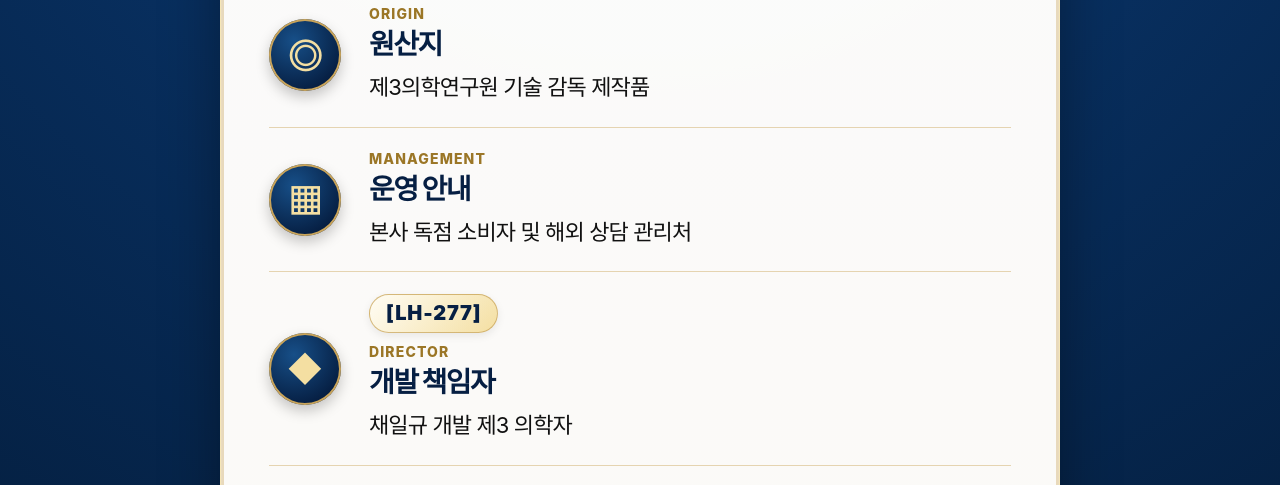
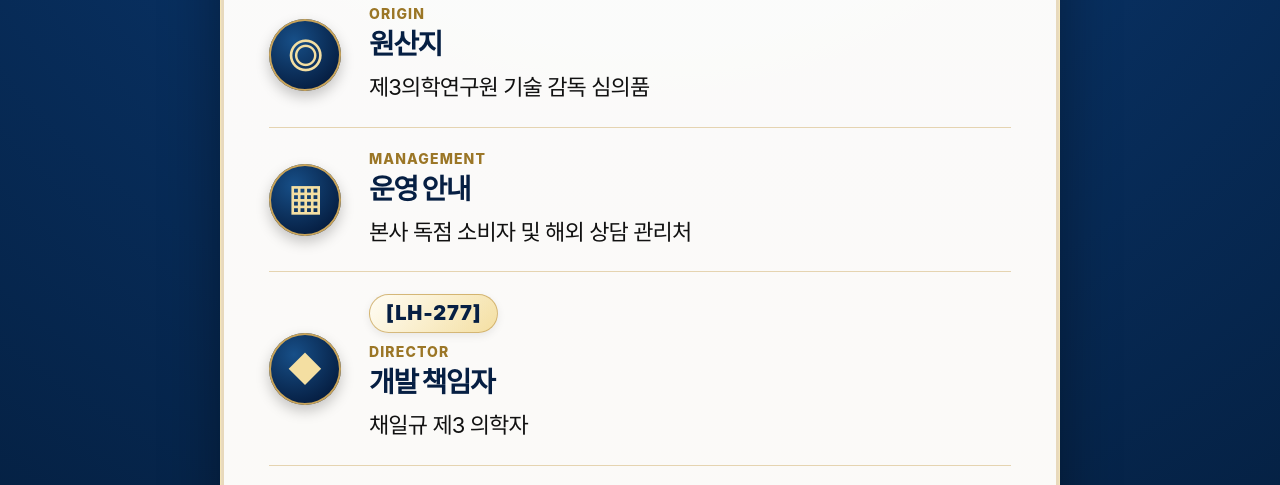
Before and after one commit to hanmuk77-dev/qr-page, a plain HTML site: page index.html in a window 1280 px wide. Shown: the part 458-943 px from the top of the page. Drawn offline with Linux system fonts and the light colour scheme.

Commit message:
index.html

```diff
--- a/index.html
+++ b/index.html
@@ -328,7 +328,7 @@ p, .phone {
         <div>
           <div class="kicker">ORIGIN</div>
           <h2>원산지</h2>
-          <p>제3의학연구원 기술 감독 제작품</p>
+          <p>제3의학연구원 기술 감독 심의품</p>
         </div>
       </div>
 
@@ -347,7 +347,7 @@ p, .phone {
           <div class="product-code">[LH-277]</div>
           <div class="kicker">DIRECTOR</div>
           <h2>개발 책임자</h2>
-          <p>채일규 개발 제3 의학자</p>
+          <p>채일규 제3 의학자</p>
         </div>
       </div>
 
```
